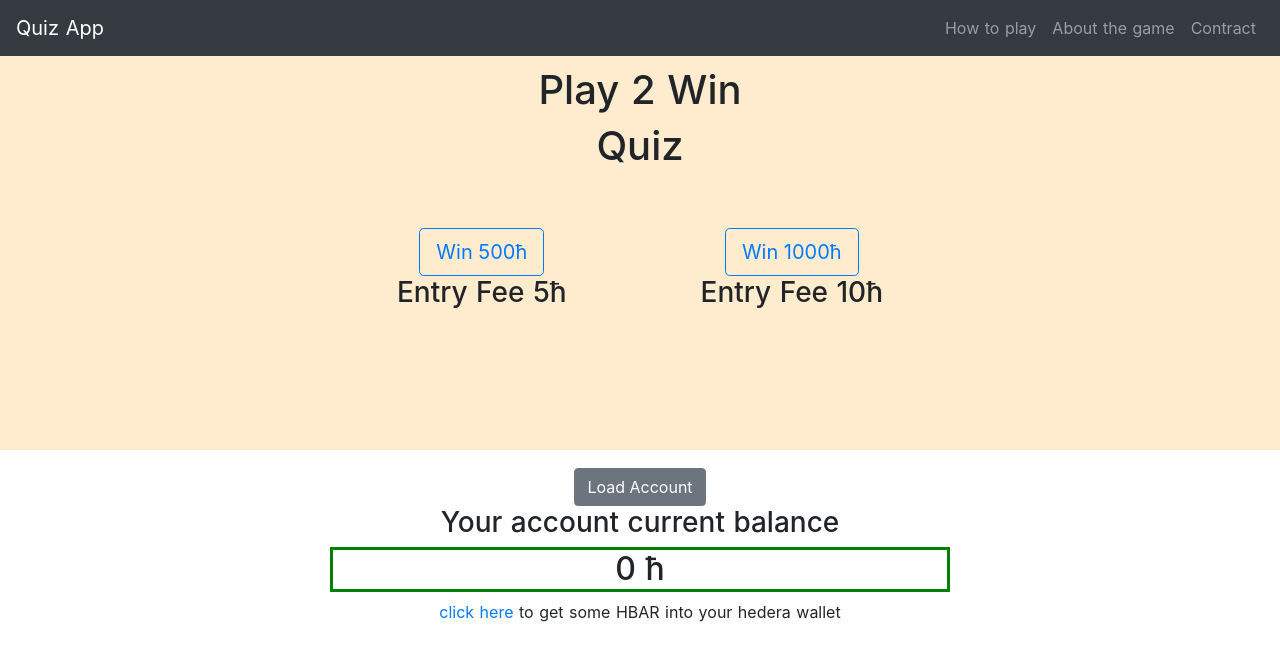
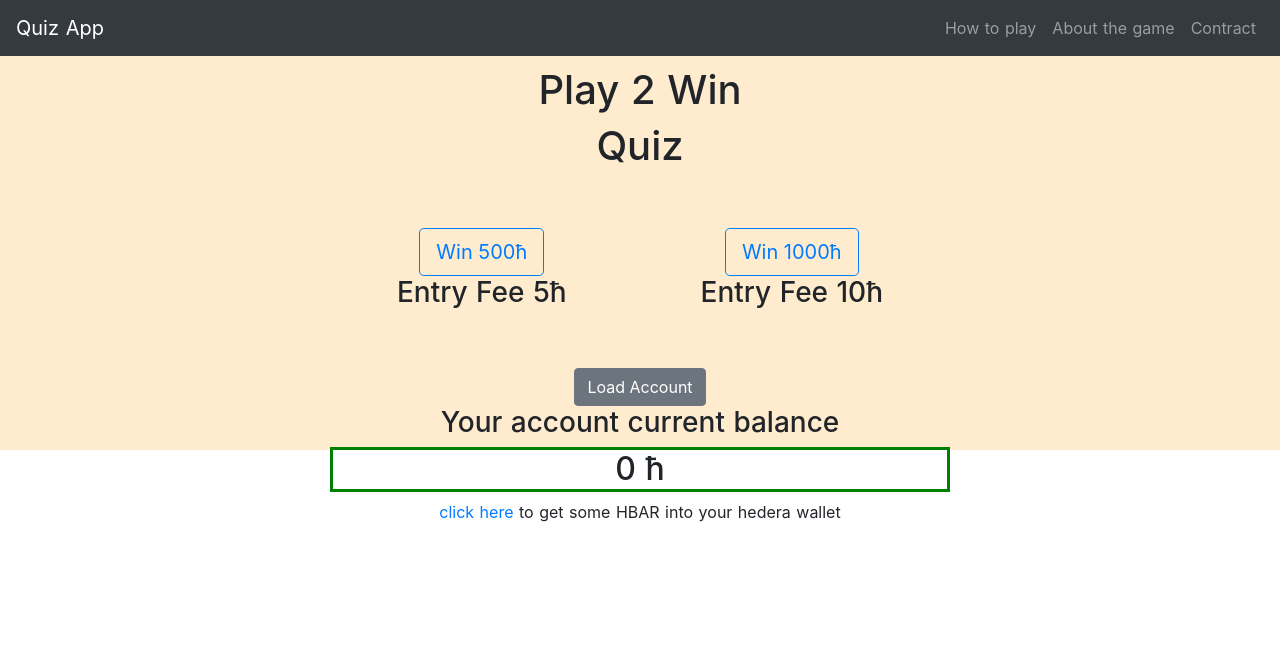
Before and after one commit to jubayer23/hedera20-nuxt, a Nuxt app: page / in a window 1280 px wide. Shown: the top 660 px of the page. Built offline with nearby package versions, Linux system fonts and the light colour scheme.

Commit message:
Update index.vue

```diff
--- a/pages/index.vue
+++ b/pages/index.vue
@@ -196,7 +196,7 @@ export default {
 }
 .account {
   position: relative;
-  top: 200px;
+  top: 100px;
 }
 h2 {
   border: 3px solid green;
```
